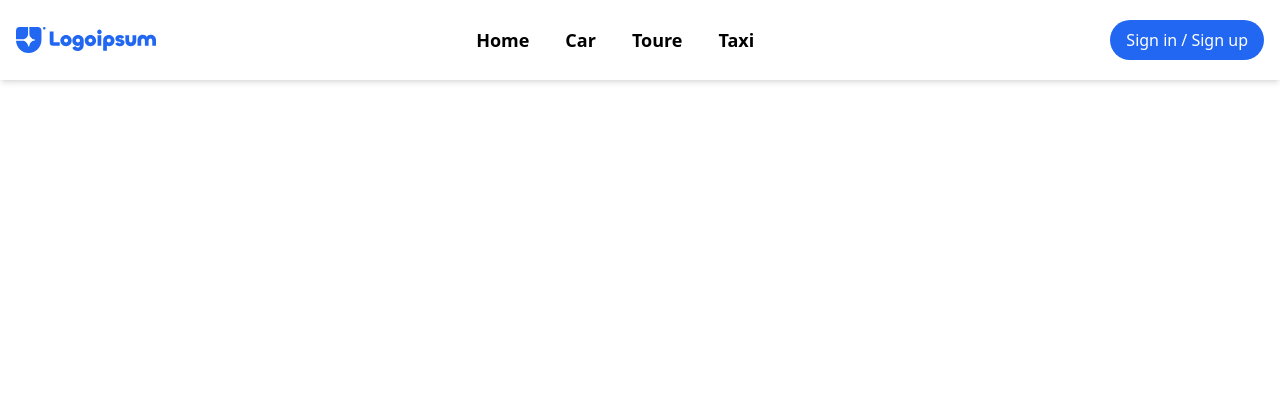
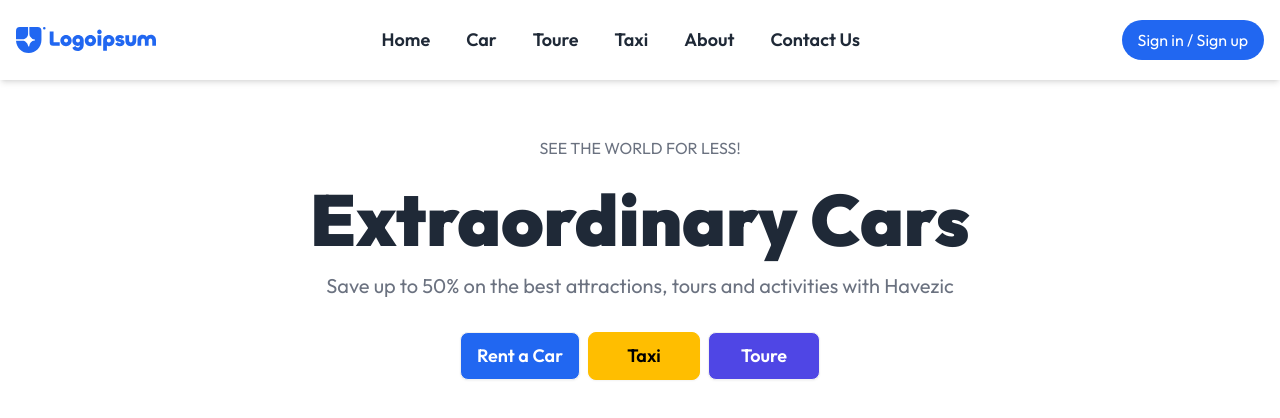
Before and after one commit to adnaneIIIII/Tourist, a Next.js app: page / in a window 1280 px wide. Shown: the top 418 px of the page. Built offline with nearby package versions, Linux system fonts and the light colour scheme; no server answers.

Commit message:
the top half of hero section

```diff
--- /dev/null
+++ b/app/components/hero.tsx
@@ -0,0 +1,31 @@
+import React from "react";
+
+function Hero() {
+  return (
+    <div className="">
+      <div className="flex flex-col justify-center items-center px-2">
+        <p className="mt-14 max-w-3xl mx-auto text-center text-md text-gray-500">
+          SEE THE WORLD FOR LESS!
+        </p>
+        <br />
+        <h3 className="text-6xl md:text-7xl font-black text-center">
+          Extraordinary Cars
+        </h3>
+        <p className="mt-4 max-w-3xl mx-auto text-center text-xl text-gray-500">
+          Save up to 50% on the best attractions, tours and activities with
+          Havezic
+        </p>
+      </div>
+      <div className="flex mt-8 gap-2 justify-center items-center">
+        <button className="btn text-lg bg-[#2167f1] text-white ">Rent a Car</button>
+        <button className="btn text-lg btn-warning  w-28">Taxi</button>
+        <button className="btn text-lg bg-indigo-600 text-white  w-28">Toure</button>
+      </div>
+      <div>
+
+      </div>
+    </div>
+  );
+}
+
+export default Hero;
--- a/app/components/navbar.tsx
+++ b/app/components/navbar.tsx
@@ -2,7 +2,7 @@
 import React from "react";
 import Image from "next/image";
 import Link from "next/link";
-import { GiHamburgerMenu } from "react-icons/gi";
+import { GiHamburgerMenu, GiTalk } from "react-icons/gi";
 import {
   SignedIn,
   SignedOut,
@@ -11,7 +11,7 @@ import {
   UserButton,
 } from "@clerk/nextjs";
 import { IoCloseSharp } from "react-icons/io5";
-import { FaCar, FaMapMarkedAlt, FaTaxi } from "react-icons/fa";
+import { FaCar, FaInfoCircle, FaMapMarkedAlt, FaTaxi } from "react-icons/fa";
 import { FaHouseChimney } from "react-icons/fa6";
 
 export default function NavBar() {
@@ -51,6 +51,16 @@ export default function NavBar() {
             <Link href="/taxi">
               <li className="mr-9 capitalletter hover:text-blue-700 hover:border-b font-semibold text-lg">
                 Taxi
+              </li>
+            </Link>
+            <Link href="/about">
+              <li className="mr-9 capitalletter hover:text-blue-700 hover:border-b font-semibold text-lg">
+                About
+              </li>
+            </Link>
+            <Link href="/contact">
+              <li className="mr-9 capitalletter hover:text-blue-700 hover:border-b font-semibold text-lg">
+                Contact Us
               </li>
             </Link>
           </ul>
@@ -118,6 +128,18 @@ export default function NavBar() {
                 Taxi
               </li>
             </Link>
+            <Link href="/about" className="flex gap-3 items-center">
+            <FaInfoCircle />
+              <li className="mr-9 py-4 capitalletter hover:text-blue-700 hover:border-b font-semibold text-lg">
+                About
+              </li>
+            </Link>
+            <Link href="/contact" className="flex gap-3 items-center">
+            <GiTalk />
+              <li className="mr-9 py-4 capitalletter hover:text-blue-700 hover:border-b font-semibold text-lg">
+                Contact Us
+              </li>
+            </Link>
           </ul>
         </div>
         <div className="flex-col py-4 flex sm:hidden">
--- a/app/layout.tsx
+++ b/app/layout.tsx
@@ -1,19 +1,10 @@
 import type { Metadata } from "next";
-import localFont from "next/font/local";
+import { Outfit } from "next/font/google";
 import "./globals.css";
 import { ClerkProvider } from "@clerk/nextjs";
 import NavBar from "./components/navbar";
 
-const geistSans = localFont({
-  src: "./fonts/GeistVF.woff",
-  variable: "--font-geist-sans",
-  weight: "100 900",
-});
-const geistMono = localFont({
-  src: "./fonts/GeistMonoVF.woff",
-  variable: "--font-geist-mono",
-  weight: "100 900",
-});
+const outfit = Outfit({ subsets: ["latin"] });
 
 export const metadata: Metadata = {
   title: "Create Next App",
@@ -28,9 +19,7 @@ export default function RootLayout({
   return (
     <ClerkProvider>
       <html lang="en">
-        <body
-          className={`${geistSans.variable} ${geistMono.variable} antialiased`}
-        >
+        <body className={outfit.className}>
           <NavBar />
           {children}
         </body>
--- a/app/page.tsx
+++ b/app/page.tsx
@@ -1,9 +1,11 @@
 
 import Link from "next/link";
+import Hero from "./components/hero";
 
 export default function Home() {
   return (
-    <div>
+    <div className="">
+      <Hero />
 
     </div>
   );
--- a/package.json
+++ b/package.json
@@ -19,6 +19,7 @@
     "@types/node": "^20",
     "@types/react": "^18",
     "@types/react-dom": "^18",
+    "daisyui": "^4.12.13",
     "postcss": "^8",
     "tailwindcss": "^3.4.1",
     "typescript": "^5"
--- a/tailwind.config.ts
+++ b/tailwind.config.ts
@@ -14,6 +14,9 @@ const config: Config = {
       },
     },
   },
-  plugins: [],
+  plugins: [require("daisyui")],
+  daisyui: {
+    themes: ["light"],
+  },
 };
 export default config;
```
Also changed, not shown: 1 other file (tests, documents, lock files or other folders).
